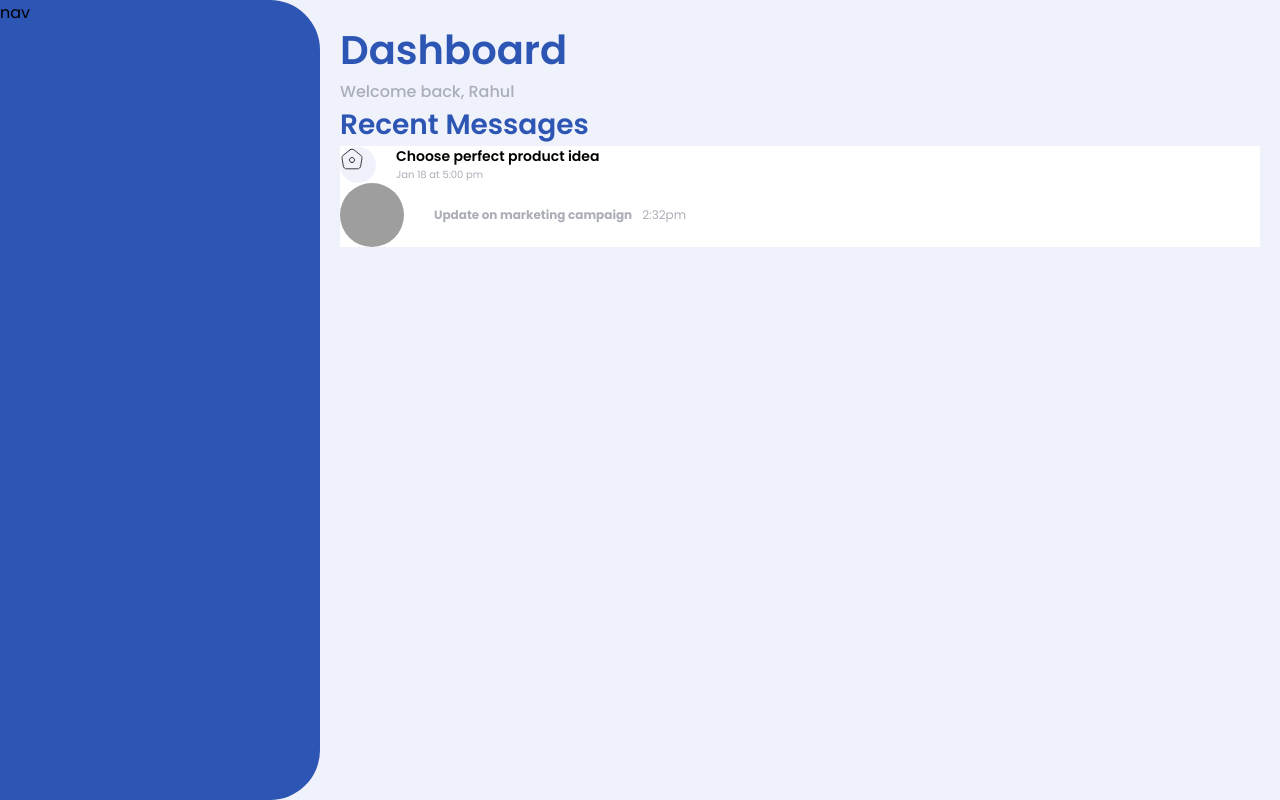
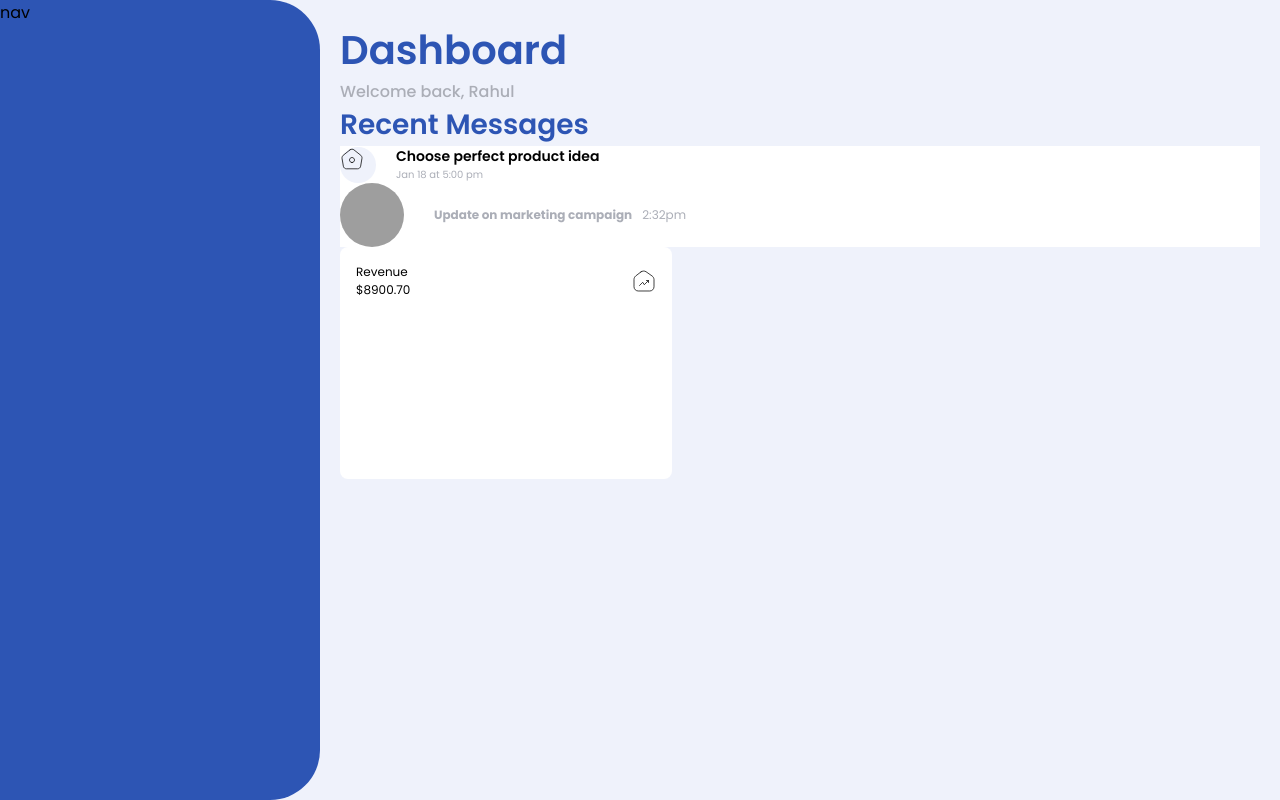
Before and after one commit to prableen14/Business-1-Alchimetis, a React (Create React App) app: page / in a window 1280 px wide. Built offline with nearby package versions, Linux system fonts and the light colour scheme; grey boxes are pictures that could not be loaded.

Commit message:
added simple component

```diff
--- a/package.json
+++ b/package.json
@@ -6,6 +6,7 @@
     "@testing-library/jest-dom": "^5.17.0",
     "@testing-library/react": "^13.4.0",
     "@testing-library/user-event": "^13.5.0",
+    "apexcharts": "^3.43.0",
     "react": "^18.2.0",
     "react-dom": "^18.2.0",
     "react-scripts": "5.0.1",
--- /dev/null
+++ b/src/atoms/RevenueHistogram/index.js
@@ -0,0 +1,25 @@
+import React from "react";
+import charts from "apexcharts";
+
+import "./style.scss";
+
+import UpTrend from "../../assets/Up Trend.svg";
+
+export function RevenueHistogram() {
+  return (
+    <div className="revenue-histogram">
+      <div className="revenue-histogram-header">
+        <div className="revenue-histogram-value">
+          <div>Revenue</div>
+          <div>$8900.70</div>
+        </div>
+
+        <img
+          src={UpTrend}
+          alt="Up trend icon"
+          className="revenue-histogram-header-icon"
+        />
+      </div>
+    </div>
+  );
+}
--- /dev/null
+++ b/src/atoms/RevenueHistogram/style.scss
@@ -0,0 +1,34 @@
+@import "../../index.scss";
+
+.revenue-histogram {
+  padding: 16px;
+  display: flex;
+  align-items: center;
+  font-size: 12px;
+  background-color: $white;
+  width: 300px;
+  height: 200px;
+  flex-direction: column;
+  border-radius: 8px;
+
+  &-header {
+    display: flex;
+    flex-direction: row;
+    width: 100%;
+    justify-content: space-between;
+    align-items: center;
+
+    &-value {
+      display: flex;
+      flex-direction: column;
+    }
+    &-icon {
+      width: 24px;
+      height: 24px;
+
+      svg {
+        color: $primary-blue;
+      }
+    }
+  }
+}
--- a/src/components/Dashboard/dashboard.js
+++ b/src/components/Dashboard/dashboard.js
@@ -1,19 +1,26 @@
 import React from "react";
 import { Title, TextAndImage, MessagePreview } from "../../atoms/index.js";
-import homeSvg from '../../assets/Home.svg'
+import homeSvg from "../../assets/Home.svg";
+import { RevenueHistogram } from "../../atoms/RevenueHistogram/index.js";
 
 const Dashboard = (props) => {
   return (
     <div>
-      <Title title='Dashboard' size='large' subtitle={"Welcome back, Rahul"} />
-      <Title title='Recent Messages' size='medium' />
-      <TextAndImage imgSrc={homeSvg} title='Choose perfect product idea' date='Jan 18' time='5:00 pm'/>
+      <Title title="Dashboard" size="large" subtitle={"Welcome back, Rahul"} />
+      <Title title="Recent Messages" size="medium" />
+      <TextAndImage
+        imgSrc={homeSvg}
+        title="Choose perfect product idea"
+        date="Jan 18"
+        time="5:00 pm"
+      />
       <MessagePreview
-        imgSrc='https://i.pinimg.com/originals/17/e1/7e/17e17e558fe2269e93b0412182301a69.jpg'
-        title='Jenny Fox'
-        message='Update on marketing campaign'
-        time='2:32pm'
+        imgSrc="https://i.pinimg.com/originals/17/e1/7e/17e17e558fe2269e93b0412182301a69.jpg"
+        title="Jenny Fox"
+        message="Update on marketing campaign"
+        time="2:32pm"
       />
+      <RevenueHistogram />
     </div>
   );
 };
```
Also changed, not shown: 1 other file (tests, documents, lock files or other folders).
